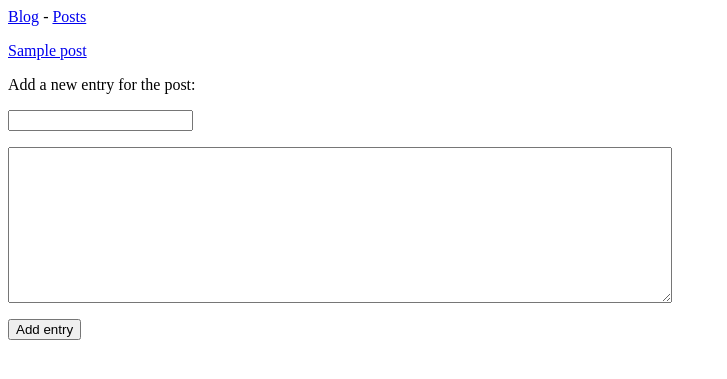
After one commit to asabo-dev/Blog_Project, a Django app: page /new_entry/1/ in a window 1280 px wide. The commit adds this page. Shown: the top 379 px of the page, without its empty margins (0-727 px from the left). Run offline with Django 5.2, Linux system fonts and the light colour scheme; tables that the repository leaves empty hold one stand-in row (values such as "Sample post").

Commit message:
Fix bug for New Entry.

```diff
--- a/blogs/forms.py
+++ b/blogs/forms.py
@@ -1,6 +1,6 @@
 from django import forms
 
-from .models import Post, Comment
+from .models import Post, Comment, Entry
 
 class PostForm(forms.ModelForm):
     class Meta:
@@ -16,3 +16,10 @@ class CommentForm(forms.ModelForm):
         fields = ['content']
         labels = {'content': ''}
         widgets = {'content': forms.Textarea(attrs={'cols': 80})}
+
+class EntryForm(forms.ModelForm):
+    class Meta:
+        model = Entry
+        fields = ['title', 'content']
+        labels = {'title': '', 'content': ''}
+        widgets = {'content': forms.Textarea(attrs={'cols': 80})}
--- /dev/null
+++ b/blogs/templates/blogs/new_entry.html
@@ -0,0 +1,13 @@
+{% extends "blogs/base.html" %}
+
+{% block content %}
+
+    <p><a href="{% url 'blogs:post' post.id %}">{{ post }}</a></p>
+
+    <p>Add a new entry for the post:</p>
+
+    <form action="{% url 'blogs:new_entry' post.id %}" method="post">
+        {% csrf_token %}
+        {{ form.as_p }}
+        <button type="submit">Add entry</button>
+{% endblock content %}
--- a/blogs/templates/blogs/post.html
+++ b/blogs/templates/blogs/post.html
@@ -9,6 +9,9 @@
         </article>
     </main>
     <p>{{ post.date_posted }}</p>
+
+    <p><a href="{% url 'blogs:new_entry' post.id %}">Add a new entry</a></p>
+
 {% endblock content %}
 
 <!-- The post.html template extends the base.html template and overrides the content block. The content block contains the post title, date posted, and content. The content filter linebreaks is used to convert line breaks into <p> tags. -->
--- a/blogs/urls.py
+++ b/blogs/urls.py
@@ -14,4 +14,6 @@ urlpatterns = [
     path('posts/<int:post_id>/', views.post, name='post'),
     # Page for adding a new post
     path('new_post/', views.new_post, name='new_post'),
+    # Page for adding a new entry
+    path('new_entry/<int:post_id>/', views.new_entry, name='new_entry'),
 ]
--- a/blogs/views.py
+++ b/blogs/views.py
@@ -1,6 +1,6 @@
 from django.shortcuts import render, redirect
 from .models import Post
-from .forms import PostForm, CommentForm
+from .forms import PostForm, EntryForm
 
 # Create your views here.
 def index(request):
@@ -13,7 +13,7 @@ def posts(request):
     context = {'posts': posts}
     return render(request, 'blogs/posts.html', context)
 
-def post(request, post_id):
+def post(request, post_id,):
     """Show a single post and its comments."""
     post = Post.objects.get(id=post_id)
     comments = post.comments.filter(approved=True)
@@ -27,31 +27,31 @@ def new_post(request):
         form = PostForm()
     else:
         # POST data submitted; process data.
-        form = PostForm(request.POST)
+        form = PostForm(data=request.POST)
         if form.is_valid():
-            post = form.save(commit=False)
-            post.author = request.user
-            post.save()
             form.save()
             return redirect('blogs:posts')
+
     # Display a blank or invalid form.
     context = {'form': form}
     return render(request, 'blogs/new_post.html', context)
 
-def new_comment(request, post_id):
-    """Add a new comment."""
+def new_entry(request, post_id):
+    """Add a new entry for a particular post."""
     post = Post.objects.get(id=post_id)
+
     if request.method != 'POST':
         # No data submitted; create a blank form.
-        form = CommentForm()
+        form = EntryForm()
     else:
         # POST data submitted; process data.
-        form = CommentForm(data=request.POST)
+        form = EntryForm(data=request.POST)
         if form.is_valid():
-            new_comment = form.save(commit=False)
-            new_comment.post = post
-            new_comment.save()
+            new_entry = form.save(commit=False)
+            new_entry.post = post
+            new_entry.save()
             return redirect('blogs:post', post_id=post_id)
+
     # Display a blank or invalid form.
     context = {'post': post, 'form': form}
-    return render(request, 'blogs/new_comment.html', context)
+    return render(request, 'blogs/new_entry.html', context)
--- a/bp_project/urls.py
+++ b/bp_project/urls.py
@@ -19,5 +19,5 @@ from django.urls import path, include
 
 urlpatterns = [
     path('admin/', admin.site.urls),
-    path('', include('blogs.urls')),
+    path('', include('blogs.urls',)),
 ]
```
